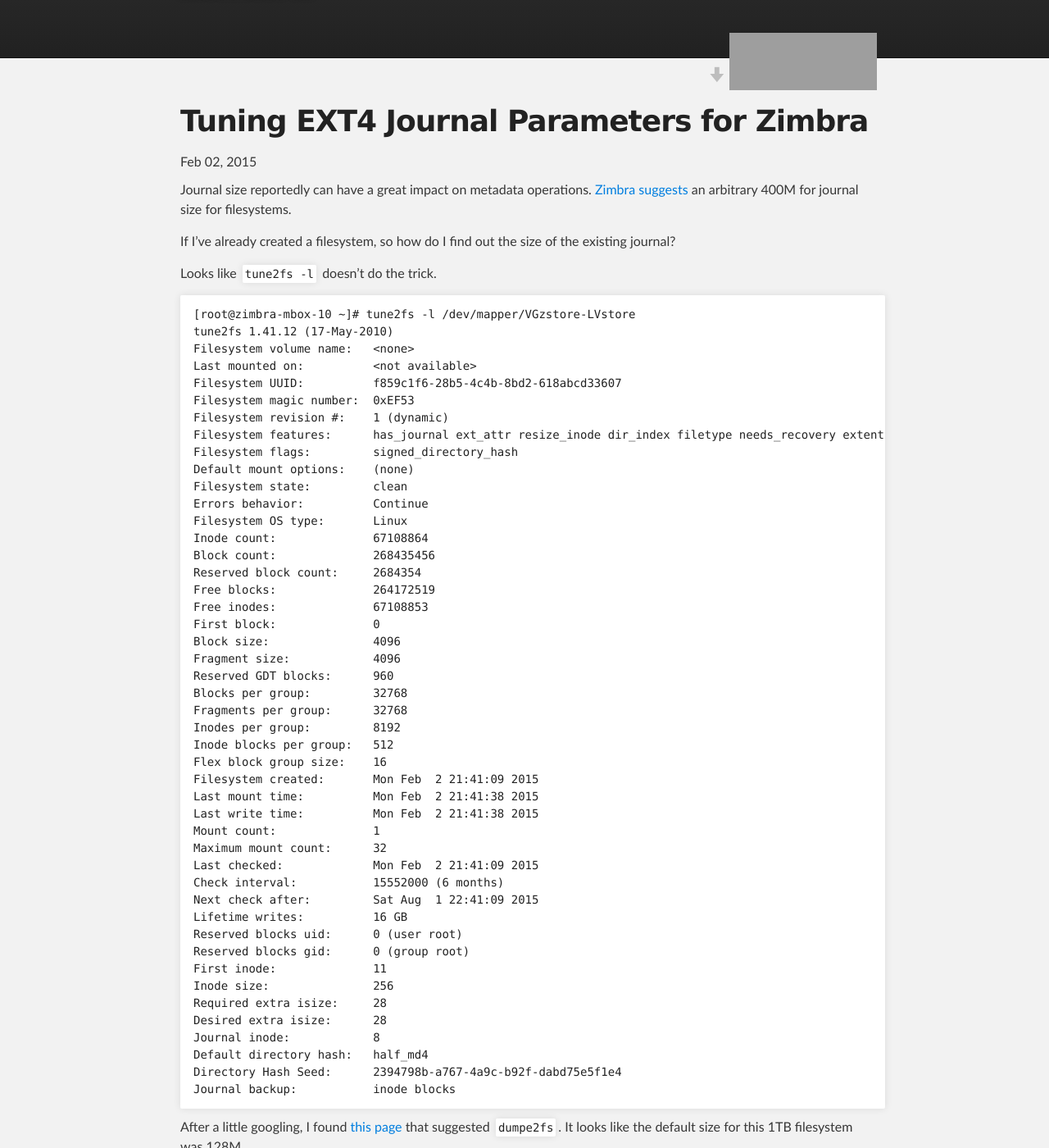
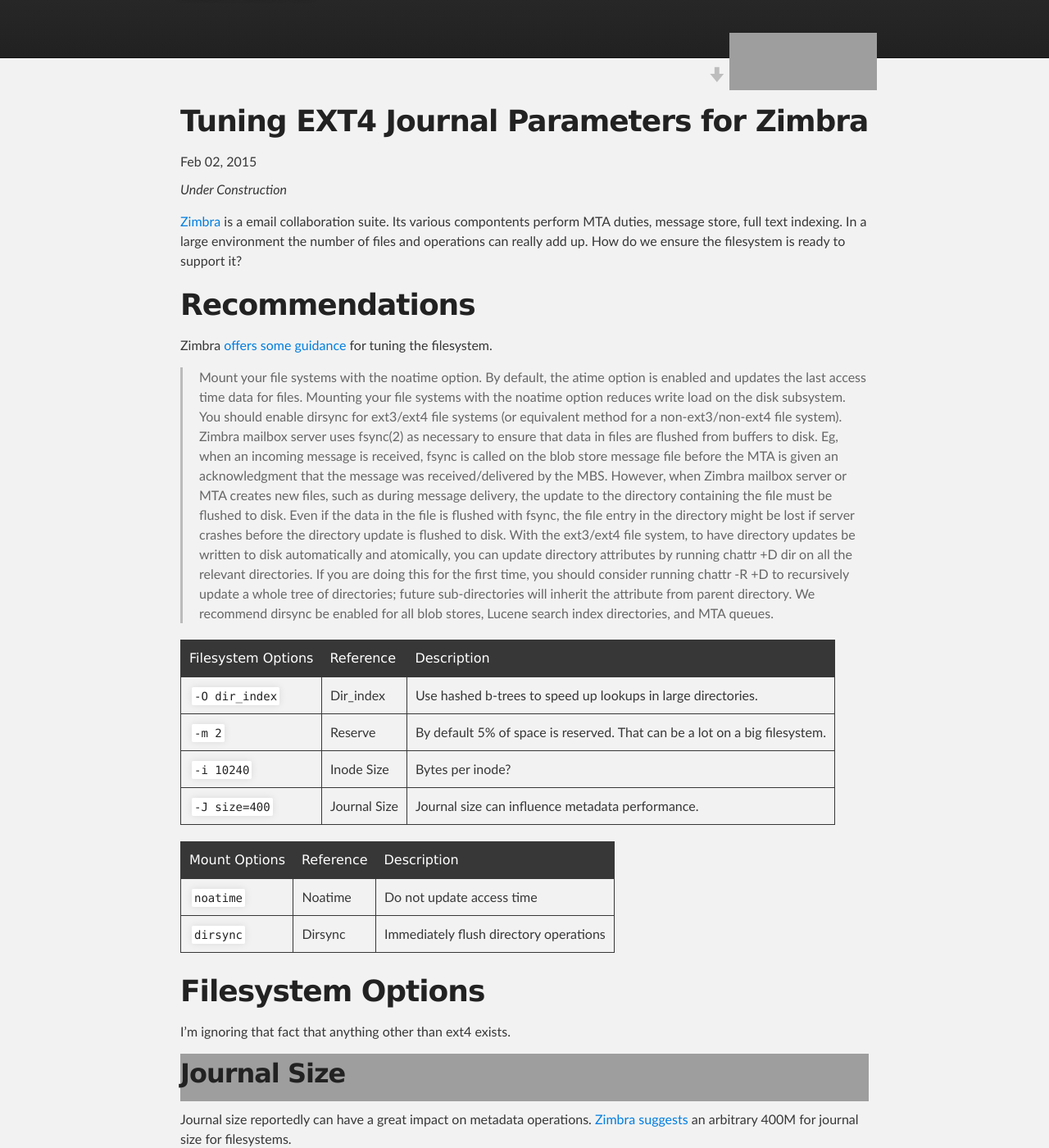
Before and after one commit to dlbewley/dlbewley.github.io, a Jekyll site: the page built from _posts/2015-02-02-Ext4-Tuning-and-Mount-Options-for-Zimbra.md, in a window 1280 px wide and 1400 px high, scrolled down 190 px. Shown: the whole window at 82% size. Built offline with Jekyll 4.4.1, drawn with Linux system fonts in a browser that asks for light colours; comment, search, counter and statistics services are not loaded; the repository's description, which GitHub fills in, is left out; some of the changed text lies outside the part shown.

Commit message:
begin to cover other options

```diff
--- a/_posts/2015-02-02-Ext4-Tuning-and-Mount-Options-for-Zimbra.md
+++ b/_posts/2015-02-02-Ext4-Tuning-and-Mount-Options-for-Zimbra.md
@@ -3,6 +3,36 @@
 layout: post
 tags: [ zimbra ]
 ---
+
+_Under Construction_
+
+[Zimbra](http://www.zimbra.com/) is a email collaboration suite. Its various compontents perform MTA duties, message store, full text indexing. In a large environment the number of files and operations can really add up. How do we ensure the filesystem is ready to support it?
+
+# Recommendations #
+
+Zimbra [offers some guidance](http://wiki.zimbra.com/index.php?title=Performance_Tuning_Guidelines_for_Large_Deployments#File_System) for tuning the filesystem.
+
+> Mount your file systems with the noatime option. By default, the atime option is enabled and updates the last access time data for files. Mounting your file systems with the noatime option reduces write load on the disk subsystem.
+> You should enable dirsync for ext3/ext4 file systems (or equivalent method for a non-ext3/non-ext4 file system). Zimbra mailbox server uses fsync(2) as necessary to ensure that data in files are flushed from buffers to disk. Eg, when an incoming message is received, fsync is called on the blob store message file before the MTA is given an acknowledgment that the message was received/delivered by the MBS. However, when Zimbra mailbox server or MTA creates new files, such as during message delivery, the update to the directory containing the file must be flushed to disk. Even if the data in the file is flushed with fsync, the file entry in the directory might be lost if server crashes before the directory update is flushed to disk. With the ext3/ext4 file system, to have directory updates be written to disk automatically and atomically, you can update directory attributes by running chattr +D dir on all the relevant directories. If you are doing this for the first time, you should consider running chattr -R +D to recursively update a whole tree of directories; future sub-directories will inherit the attribute from parent directory. We recommend dirsync be enabled for all blob stores, Lucene search index directories, and MTA queues.
+
+Filesystem Options | Reference    | Description
+-------------------|--------------|-----------
+`-O dir_index`     | Dir_index    | Use hashed b-trees to speed up lookups in large directories.
+`-m 2`             | Reserve      | By default 5% of space is reserved. That can be a lot on a big filesystem.
+`-i 10240`         | Inode Size   | Bytes per inode?
+`-J size=400`      | Journal Size | Journal size can influence metadata performance.
+
+
+Mount Options      | Reference    | Description
+-------------------|--------------|-----------
+`noatime`          | Noatime      | Do not update access time
+`dirsync`          | Dirsync      | Immediately flush directory operations
+
+# Filesystem Options #
+
+I'm ignoring that fact that anything other than ext4 exists.
+
+## Journal Size ##
 
 Journal size reportedly can have a great impact on metadata operations. [Zimbra suggests](http://wiki.zimbra.com/index.php?title=Performance_Tuning_Guidelines_for_Large_Deployments) an arbitrary 400M for journal size for filesystems.
 
@@ -78,3 +108,13 @@
 Let's just go with 256MB for now. I don't believe you can adjust the journal size after the fact, but in my case it doesn't matter. I'm going to recreate it.
 
 I'll of course use the ansible [filesystem module](http://docs.ansible.com/filesystem_module.html) and add a value of `-J size=256` in the `opts` parameter.
+
+# Mount Options #
+
+## Noatime ##
+
+More like, no brainer! Am I right?!
+
+## Dirsync ##
+
+http://lwn.net/2002/0214/a/dirsync.php3
```
